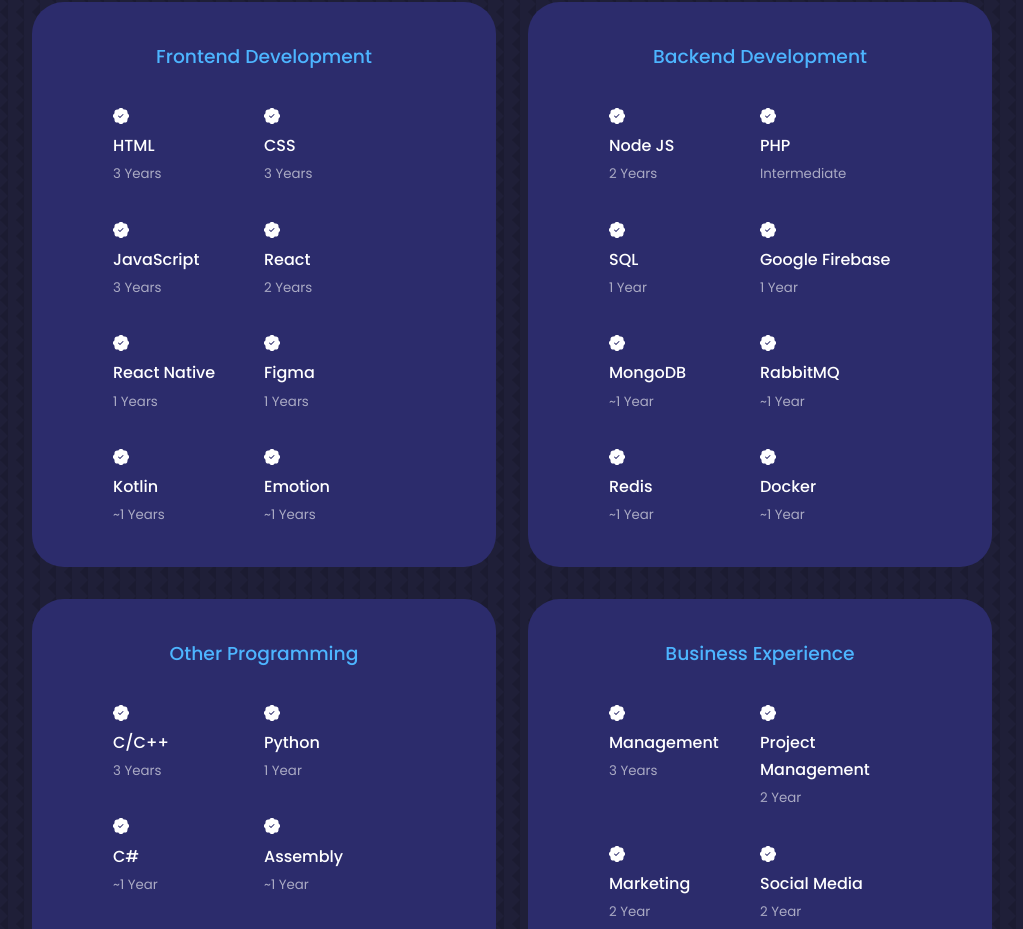
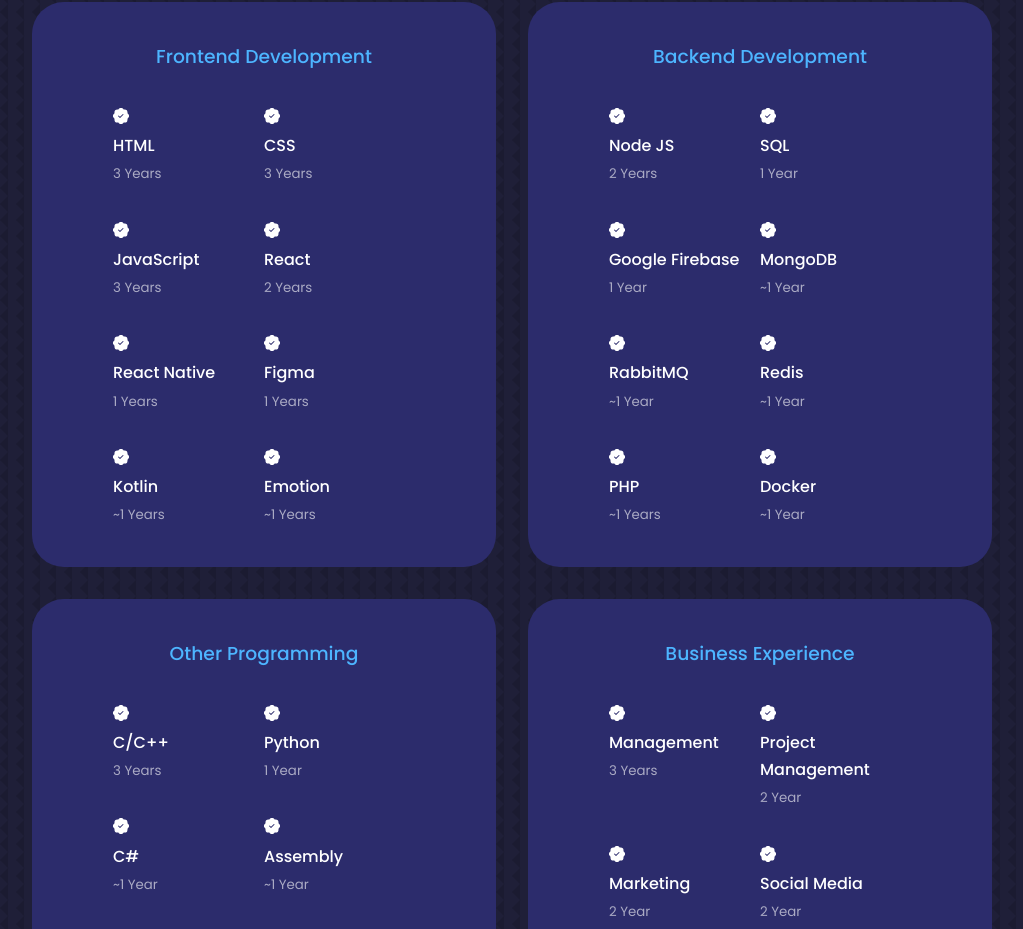
Before and after one commit to Gehrkej/JakeGehrke, a React (Create React App) app: page / in a window 1280 px wide. Shown: the part 2796-3725 px from the top of the page, without its empty margins (128-1151 px from the left). Built offline with nearby package versions, Linux system fonts and the light colour scheme.

Commit message:
fixed PHP experience

```diff
--- a/src/components/experience/experience.jsx
+++ b/src/components/experience/experience.jsx
@@ -94,13 +94,6 @@
                         <article className='experience__details'>
                             <BsPatchCheckFill className='experience__details-icons'/>
                             <div>
-                                <h4>PHP</h4>
-                                <small className='text-light'>Intermediate</small>
-                            </div>
-                        </article>
-                        <article className='experience__details'>
-                            <BsPatchCheckFill className='experience__details-icons'/>
-                            <div>
                                 <h4>SQL</h4>
                                 <small className='text-light'>1 Year</small>
                             </div>
@@ -131,6 +124,13 @@
                             <div>
                                 <h4>Redis</h4>
                                 <small className='text-light'>~1 Year</small>
+                            </div>
+                        </article>
+                        <article className='experience__details'>
+                            <BsPatchCheckFill className='experience__details-icons'/>
+                            <div>
+                                <h4>PHP</h4>
+                                <small className='text-light'>~1 Years</small>
                             </div>
                         </article>
                         <article className='experience__details'>
```
